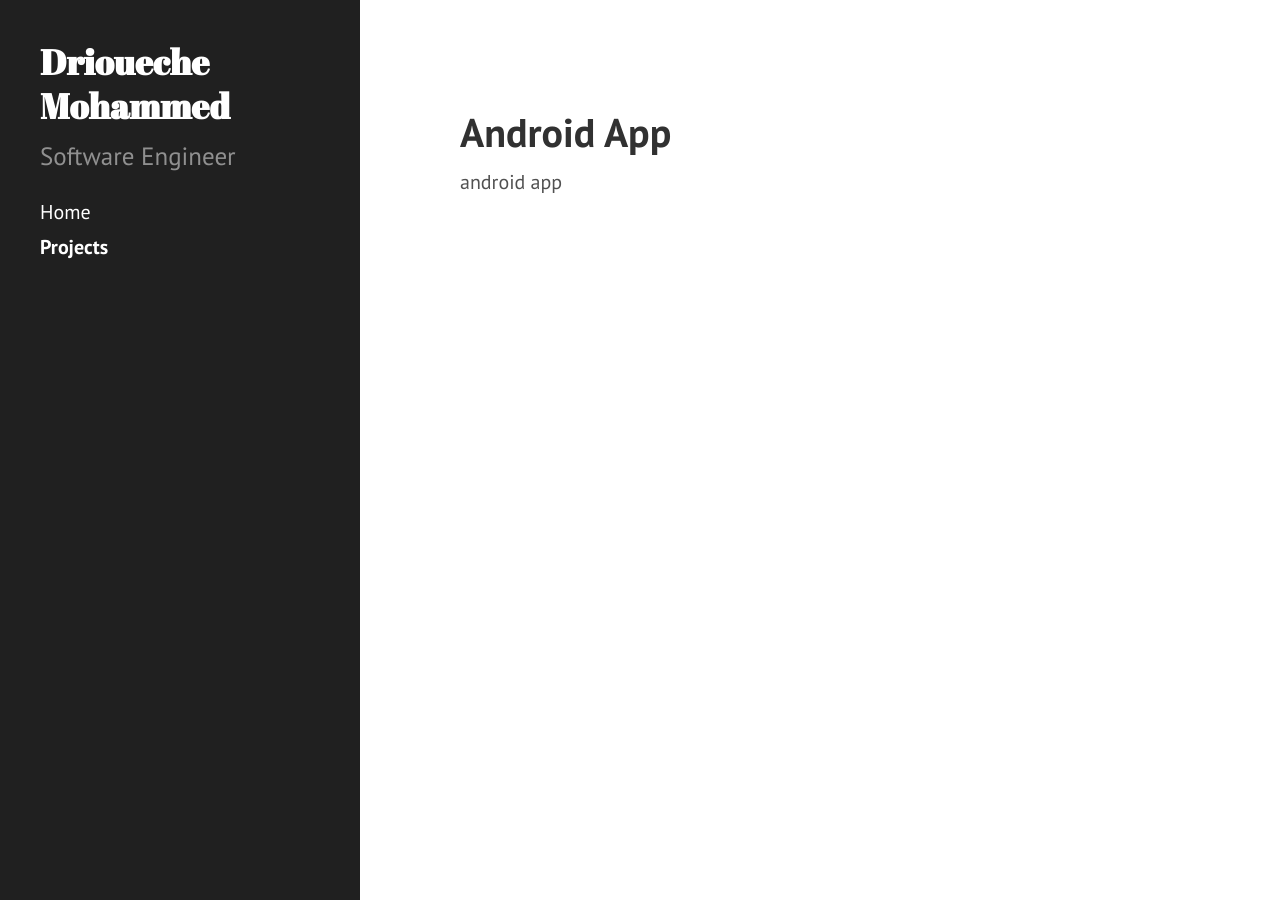
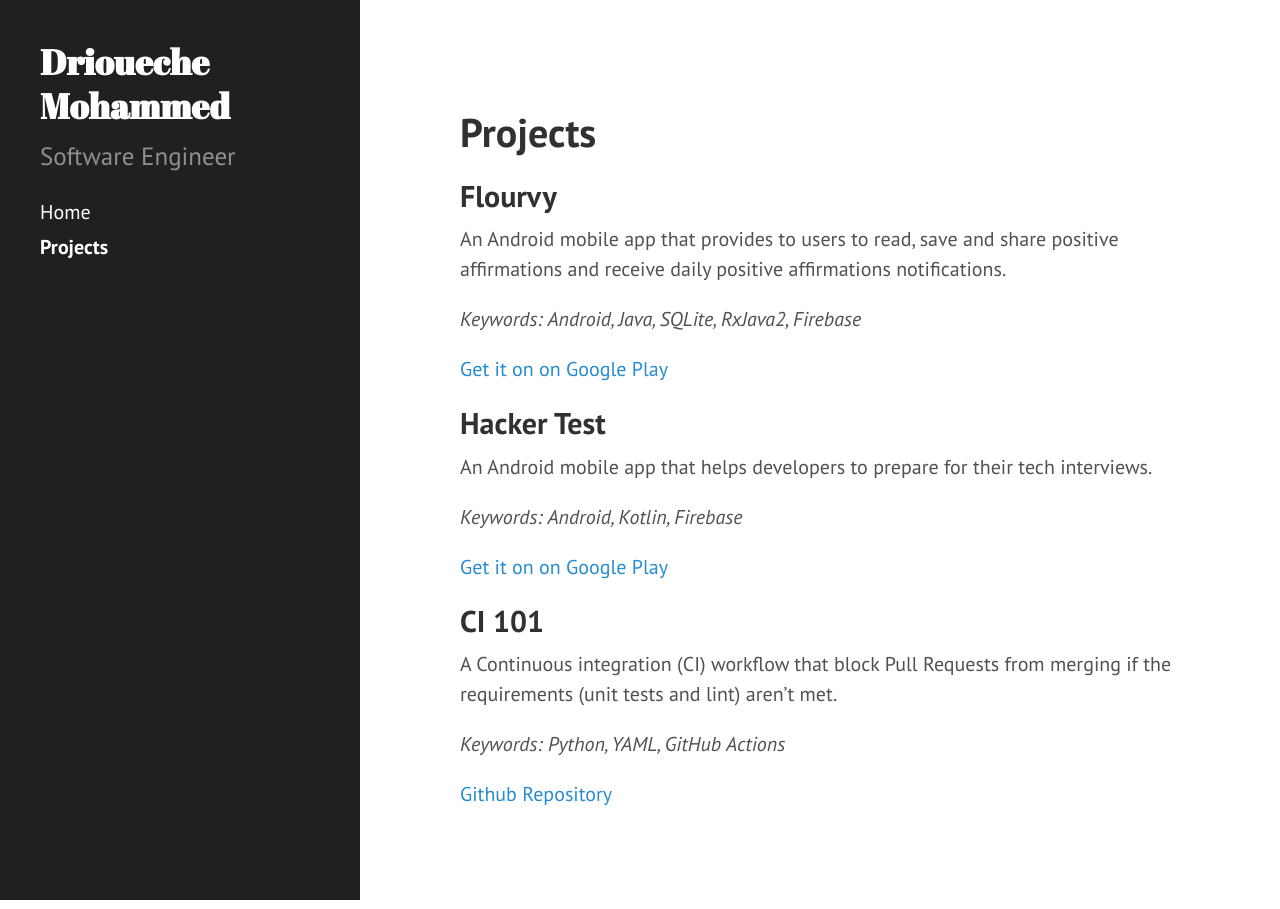
Before and after one commit to driouecheMed/portfolio, a Jekyll site: the page built from projects.md, in a window 1280 px wide. Built offline with Jekyll 4.4.1, drawn with Linux system fonts in a browser that asks for light colours.

Commit message:
Add Projects

```diff
--- a/projects.md
+++ b/projects.md
@@ -3,5 +3,47 @@ layout: default
 title: Projects
 ---
 
-# Android App
-android app
+# Projects
+
+<!--
+-----------------
+TEMPLATE
+-----------------
+
+## App Name
+
+Description
+
+*Keywords: X*
+
+Milestones: downloads, etc..
+
+[link](link)
+-->
+
+
+## Flourvy
+
+An Android mobile app that provides to users to read, save and share positive affirmations and receive daily positive affirmations notifications.
+
+*Keywords: Android, Java, SQLite, RxJava2, Firebase*
+
+[Get it on on Google Play](https://play.google.com/store/apps/details?id=com.elife.flourvy)
+
+
+## Hacker Test
+
+An Android mobile app that helps developers to prepare for their tech interviews.
+
+*Keywords: Android, Kotlin, Firebase*
+
+[Get it on on Google Play](https://play.google.com/store/apps/details?id=com.elife.hackertest)
+
+
+## CI 101
+
+A Continuous integration (CI) workflow that block Pull Requests from merging if the requirements (unit tests and lint) aren't met.
+
+*Keywords: Python, YAML, GitHub Actions*
+
+[Github Repository](https://github.com/driouecheMed/ci-101)
```
